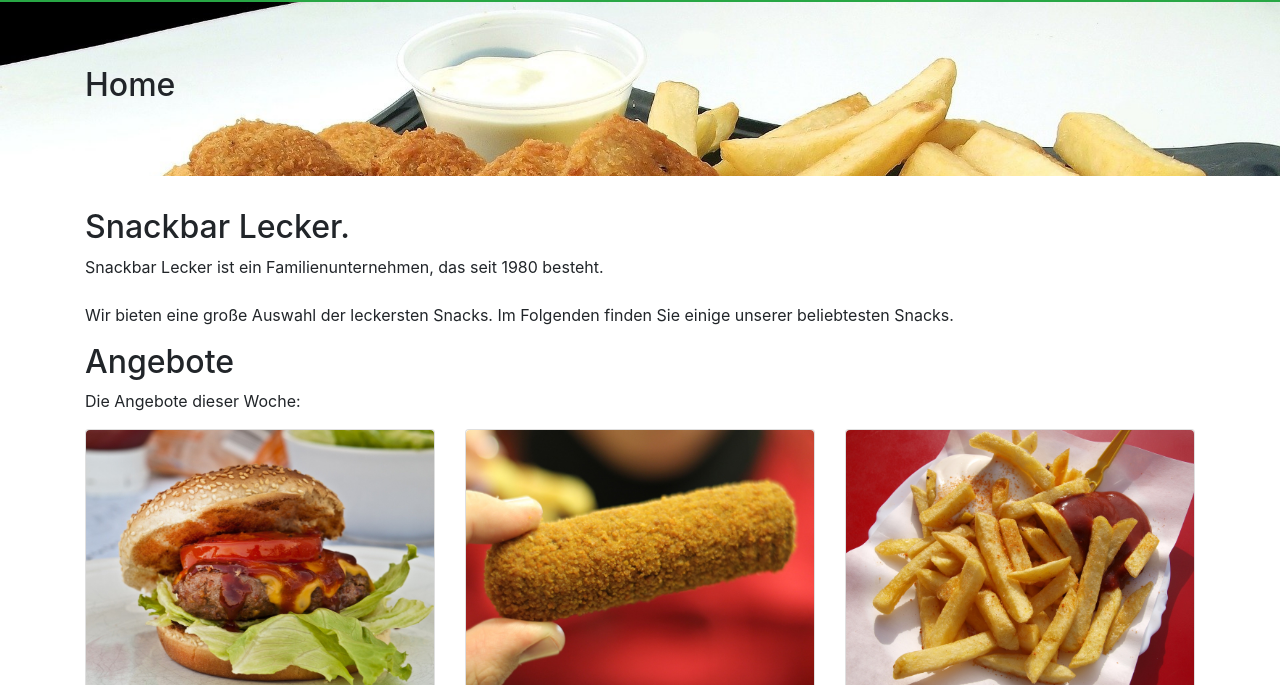
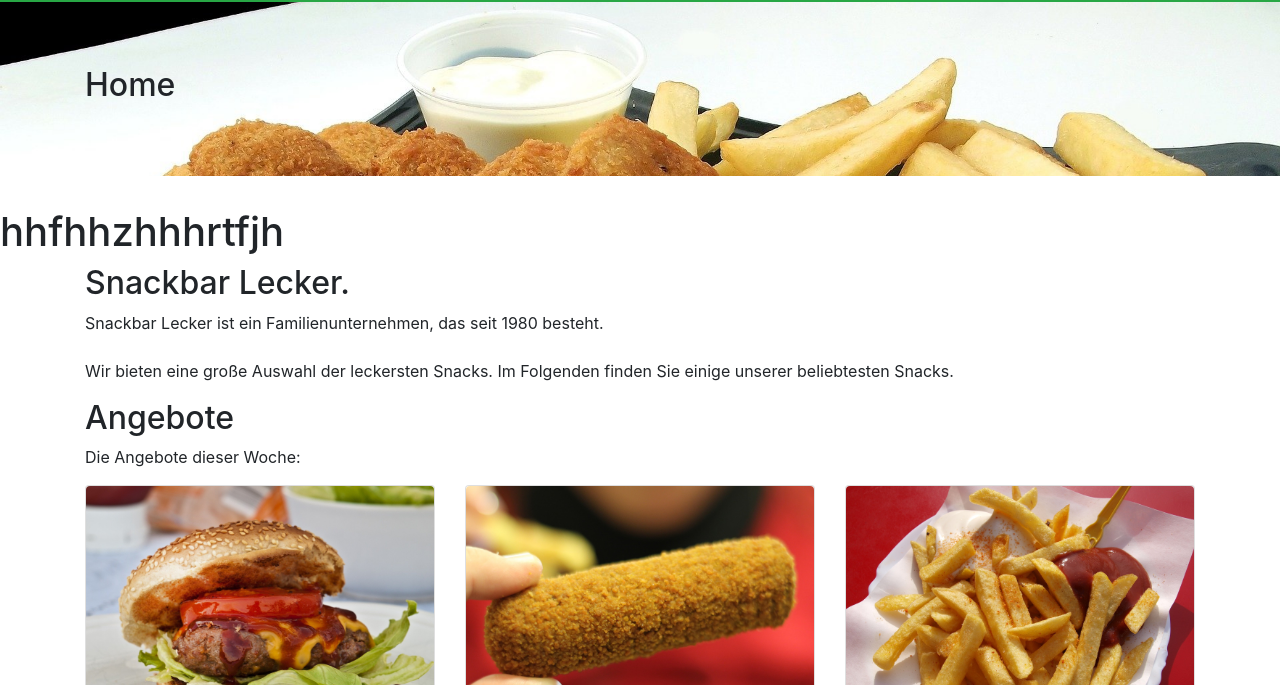
Before and after one commit to MOSTAFAYAGHI/LAMERADA, a plain HTML site: page index.html in a window 1280 px wide. Shown: the part 115-800 px from the top of the page. Drawn offline with Linux system fonts and the light colour scheme.

Commit message:
h1 add a neu

```diff
--- a/index.html
+++ b/index.html
@@ -40,6 +40,7 @@
                 <h2 class="jumbotron-text">Home</h2>
             </div>
         </div>
+        <h1>hhfhhzhhhrtfjh</h1>
 
 
         <div class="container">
```
